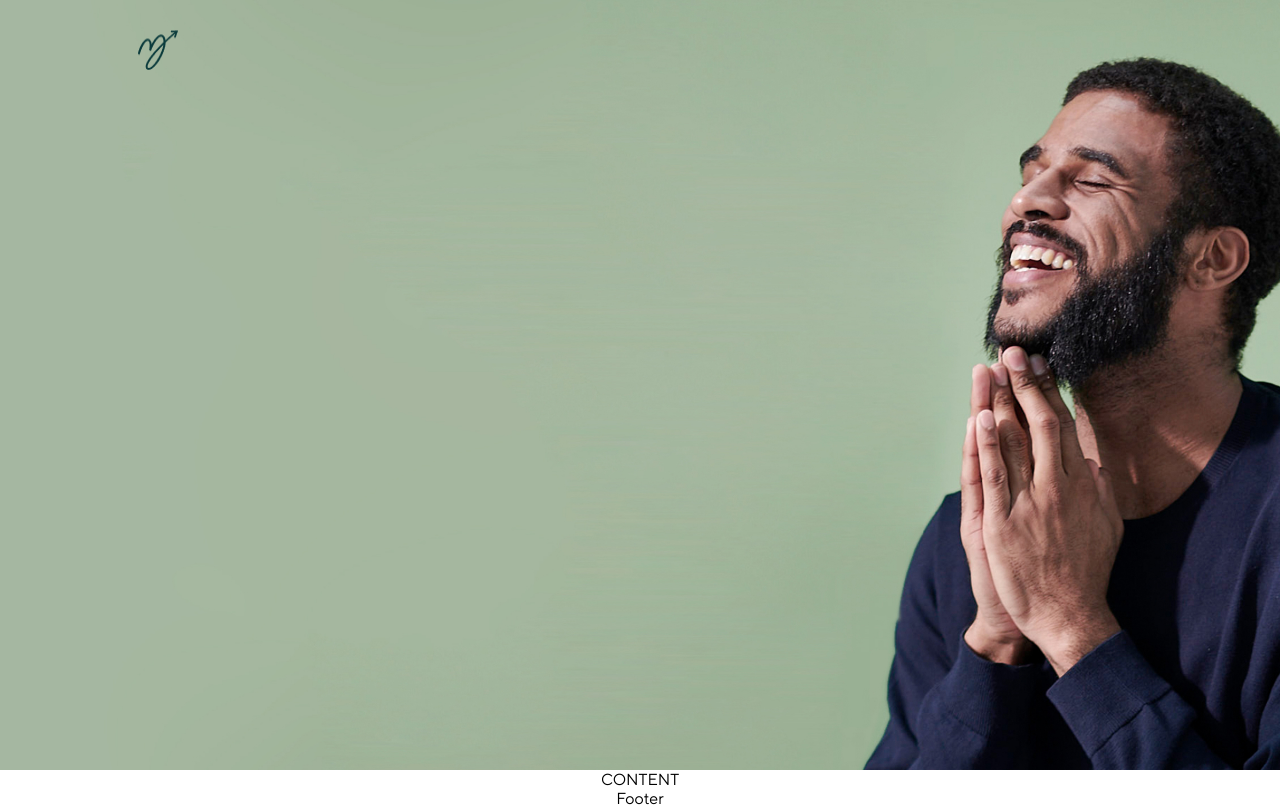
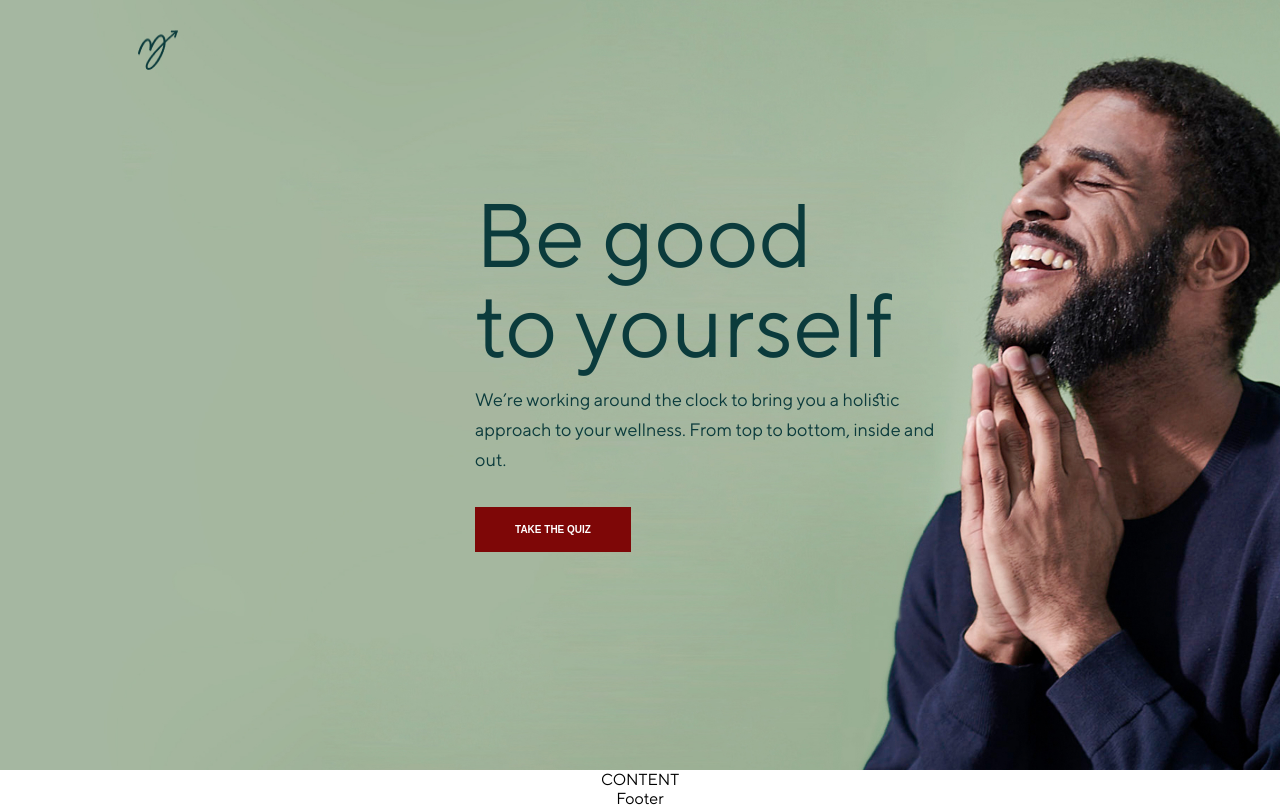
Before and after one commit to victorbiasibetti/manual-test, a Next.js app: page / in a window 1280 px wide. Built offline with nearby package versions, Linux system fonts and the light colour scheme.

Commit message:
finish hero section

```diff
--- a/src/components/Header/index.tsx
+++ b/src/components/Header/index.tsx
@@ -8,6 +8,17 @@ const Header = () => {
       <nav className={styles.nav}>
         <Image src={logo} width={40} height={40} alt="Manual" />
       </nav>
+      <div className={styles.content}>
+        <div className={styles.text}>
+          <h2>Be good</h2>
+          <h2>to yourself</h2>
+          <p>
+            We’re working around the clock to bring you a holistic approach to
+            your wellness. From top to bottom, inside and out.
+          </p>
+          <button> TAKE THE QUIZ </button>
+        </div>
+      </div>
     </div>
   );
 };
--- a/src/components/Header/styles.module.scss
+++ b/src/components/Header/styles.module.scss
@@ -11,3 +11,39 @@
   height: 40px;
   width: 40px;
 }
+
+.content {
+  width: 468px;
+  display: flex;
+  align-self: center;
+  justify-self: center;
+  margin-top: 119px;
+}
+
+.text {
+  h2 {
+    color: #0b3b3c;
+    font-weight: 400;
+    font-size: 90px;
+    line-height: 90px;
+  }
+  p {
+    margin-top: 1rem;
+    color: #0b3b3c;
+    font-weight: 400;
+    font-size: 18px;
+    line-height: 30px;
+  }
+  button {
+    padding: 15px 30px;
+    width: 156px;
+    height: 45px;
+    background-color: #7e0707;
+    color: white;
+    font-weight: 700;
+    font-size: 10px;
+    line-height: 15px;
+    border: 0;
+    margin-top: 2rem;
+  }
+}
```
